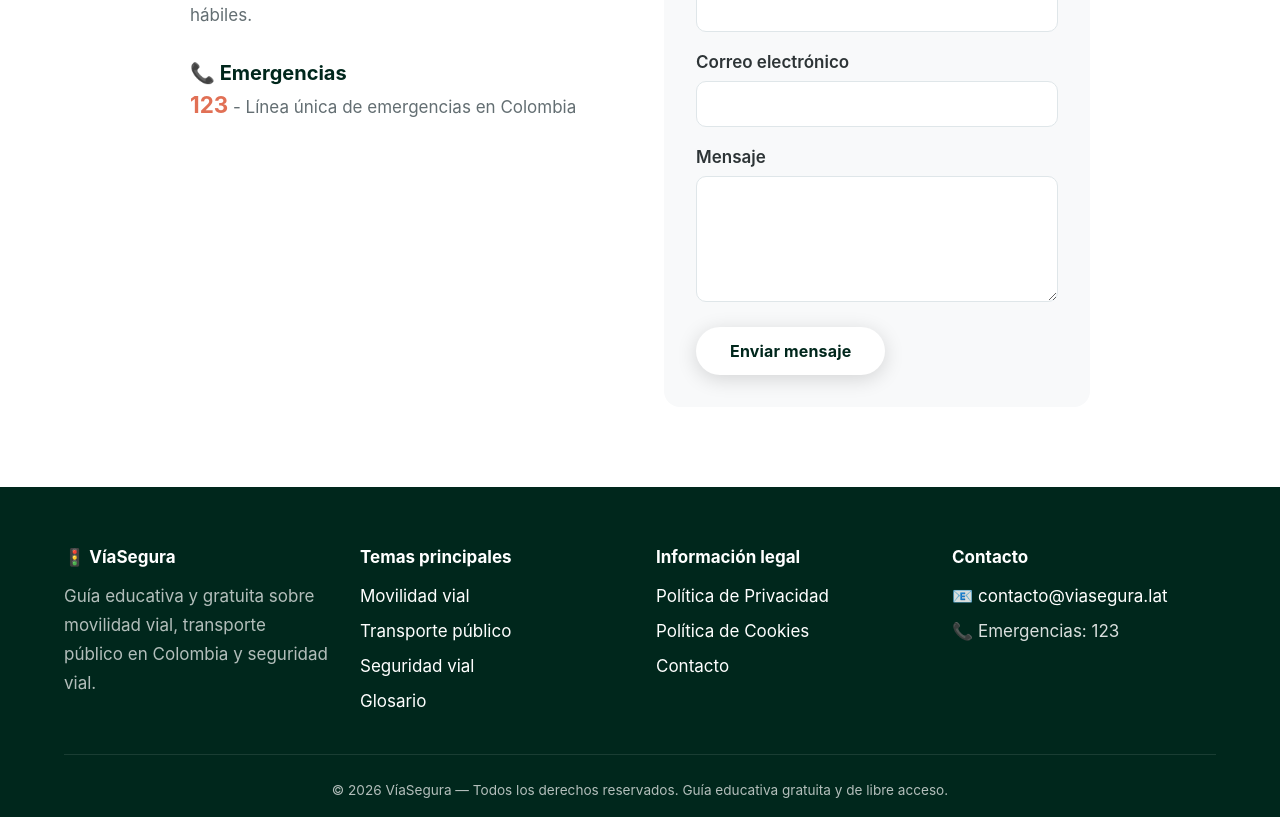
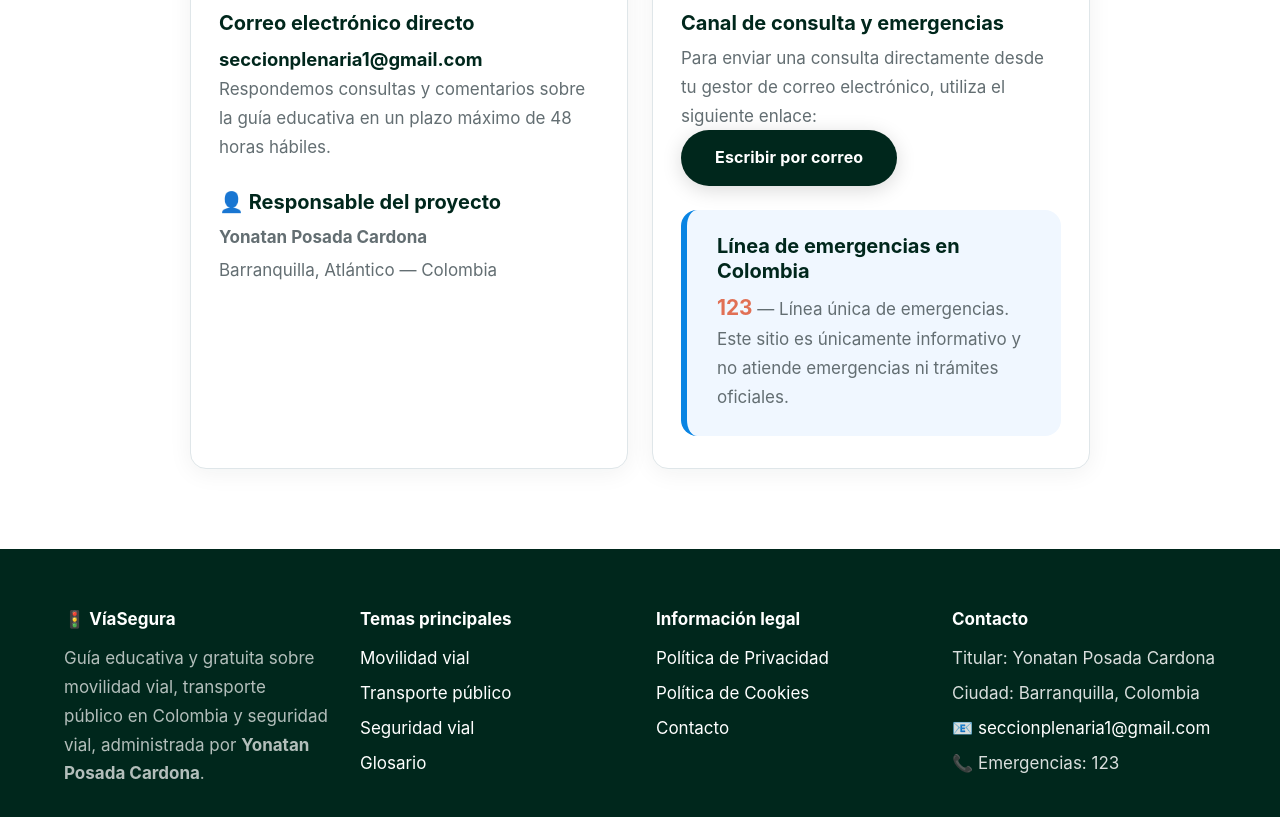
Before and after one commit to proyecto9292m/PROYECTOPICOYPLACASOLIDARIO, a plain HTML site: page contacto.html in a window 1280 px wide. Shown: the part 518-1335 px from the top of the page. Drawn offline with Linux system fonts and the light colour scheme.

Commit message:
Update contacto.html

```diff
--- a/contacto.html
+++ b/contacto.html
@@ -4,7 +4,10 @@
     <meta charset="UTF-8">
     <meta name="viewport" content="width=device-width, initial-scale=1.0">
     <title>Contacto | VíaSegura</title>
-    <meta name="description" content="Contáctanos para cualquier consulta sobre movilidad vial, transporte público o seguridad vial en Colombia.">
+    <meta name="description" content="Contáctanos para cualquier consulta sobre movilidad vial, transporte público o seguridad vial en Colombia. Proyecto educativo administrado por Yonatan Posada Cardona.">
+    <meta name="author" content="Yonatan Posada Cardona">
+    <meta name="robots" content="index, follow">
+    <link rel="canonical" href="https://kind-cliff-074f6ad10.4.azurestaticapps.net/contacto.html">
     <link rel="stylesheet" href="css/style.css">
     <link rel="icon" href="img/favicon.ico" type="image/x-icon">
 </head>
@@ -19,7 +22,7 @@
                 <span class="logo-icono">🚦</span>
                 <span>VíaSegura</span>
             </a>
-            <button class="boton-menu" id="botonMenu" aria-label="Abrir menú" aria-expanded="false">☰</button>
+            <button type="button" class="boton-menu" id="botonMenu" aria-label="Abrir menú" aria-expanded="false">☰</button>
             <ul class="menu" id="menu">
                 <li><a href="index.html">Inicio</a></li>
                 <li><a href="index.html#que-es-movilidad">Movilidad</a></li>
@@ -38,36 +41,31 @@
                 <div class="seccion-encabezado">
                     <span class="etiqueta-seccion">Contacto</span>
                     <h1>¿Tienes alguna pregunta?</h1>
-                    <p>Estamos aquí para ayudarte con cualquier consulta sobre movilidad vial, transporte público o seguridad vial.</p>
+                    <p>Estamos aquí para ayudarte con cualquier consulta o sugerencia sobre el contenido educativo de movilidad vial, transporte público o seguridad vial.</p>
                 </div>
 
-                <div style="display: grid; grid-template-columns: 1fr 1fr; gap: 48px; max-width: 900px; margin: 0 auto;">
-                    <div>
-                        <h3>📧 Correo electrónico</h3>
-                        <p><a href="mailto:contacto@viasegura.lat" style="font-size: 1.2rem; font-weight: 600;">contacto@viasegura.lat</a></p>
-                        <p style="margin-top: 16px;">Respondemos en un plazo máximo de 48 horas hábiles.</p>
+                <div class="rejilla rejilla-2" style="max-width: 900px; margin: 0 auto;">
+                    <div class="tarjeta">
+                        <span class="icono">📧</span>
+                        <h3>Correo electrónico directo</h3>
+                        <p><a href="mailto:seccionplenaria1@gmail.com" style="font-size: 1.15rem; font-weight: 700; color: var(--color-primario);">seccionplenaria1@gmail.com</a></p>
+                        <p>Respondemos consultas y comentarios sobre la guía educativa en un plazo máximo de 48 horas hábiles.</p>
 
-                        <h3 style="margin-top: 32px;">📞 Emergencias</h3>
-                        <p><strong style="font-size: 1.4rem; color: var(--color-peligro);">123</strong> - Línea única de emergencias en Colombia</p>
+                        <h3 style="margin-top: 28px;">👤 Responsable del proyecto</h3>
+                        <p style="margin-bottom: 4px;"><strong>Yonatan Posada Cardona</strong></p>
+                        <p style="margin-bottom: 0;">Barranquilla, Atlántico — Colombia</p>
                     </div>
 
-                    <div style="background: var(--color-fondo-alt); padding: 32px; border-radius: var(--radio);">
-                        <h3>Formulario de contacto</h3>
-                        <form action="#" method="POST" style="display: flex; flex-direction: column; gap: 16px;">
-                            <div>
-                                <label for="nombre" style="font-weight: 600; display: block; margin-bottom: 4px;">Nombre</label>
-                                <input type="text" id="nombre" name="nombre" required style="width: 100%; padding: 12px 16px; border: 1px solid var(--color-borde); border-radius: var(--radio-sm); font-size: 1rem; font-family: var(--fuente);">
-                            </div>
-                            <div>
-                                <label for="email" style="font-weight: 600; display: block; margin-bottom: 4px;">Correo electrónico</label>
-                                <input type="email" id="email" name="email" required style="width: 100%; padding: 12px 16px; border: 1px solid var(--color-borde); border-radius: var(--radio-sm); font-size: 1rem; font-family: var(--fuente);">
-                            </div>
-                            <div>
-                                <label for="mensaje" style="font-weight: 600; display: block; margin-bottom: 4px;">Mensaje</label>
-                                <textarea id="mensaje" name="mensaje" rows="5" required style="width: 100%; padding: 12px 16px; border: 1px solid var(--color-borde); border-radius: var(--radio-sm); font-size: 1rem; font-family: var(--fuente); resize: vertical;"></textarea>
-                            </div>
-                            <button type="submit" class="boton primario" style="align-self: flex-start;">Enviar mensaje</button>
-                        </form>
+                    <div class="tarjeta">
+                        <span class="icono">📞</span>
+                        <h3>Canal de consulta y emergencias</h3>
+                        <p>Para enviar una consulta directamente desde tu gestor de correo electrónico, utiliza el siguiente enlace:</p>
+                        <a href="mailto:seccionplenaria1@gmail.com?subject=Consulta%20V%C3%ADaSegura" class="boton primario" style="background: var(--color-primario); color: #ffffff; margin-bottom: 24px;">Escribir por correo</a>
+
+                        <div class="aviso info" style="margin: 0;">
+                            <h3 style="margin-bottom: 6px;">Línea de emergencias en Colombia</h3>
+                            <p style="margin-bottom: 0;"><strong style="font-size: 1.3rem; color: var(--color-peligro);">123</strong> — Línea única de emergencias. Este sitio es únicamente informativo y no atiende emergencias ni trámites oficiales.</p>
+                        </div>
                     </div>
                 </div>
             </div>
@@ -82,7 +80,7 @@
             <div class="pie-rejilla">
                 <div>
                     <h4>🚦 VíaSegura</h4>
-                    <p>Guía educativa y gratuita sobre movilidad vial, transporte público en Colombia y seguridad vial.</p>
+                    <p>Guía educativa y gratuita sobre movilidad vial, transporte público en Colombia y seguridad vial, administrada por <strong>Yonatan Posada Cardona</strong>.</p>
                 </div>
                 <div>
                     <h4>Temas principales</h4>
@@ -104,13 +102,15 @@
                 <div>
                     <h4>Contacto</h4>
                     <ul>
-                        <li>📧 <a href="mailto:contacto@viasegura.lat">contacto@viasegura.lat</a></li>
+                        <li>Titular: Yonatan Posada Cardona</li>
+                        <li>Ciudad: Barranquilla, Colombia</li>
+                        <li>📧 <a href="mailto:seccionplenaria1@gmail.com">seccionplenaria1@gmail.com</a></li>
                         <li>📞 Emergencias: 123</li>
                     </ul>
                 </div>
             </div>
             <div class="pie-legal">
-                <p>© 2026 VíaSegura — Todos los derechos reservados. Guía educativa gratuita y de libre acceso.</p>
+                <p>© 2026 VíaSegura — Proyecto educativo de Yonatan Posada Cardona. Todos los derechos reservados. Guía educativa gratuita y de libre acceso.</p>
                 <p>
                     <a href="privacidad.html">Privacidad</a> ·
                     <a href="politicas-cookies.html">Cookies</a> ·
```
